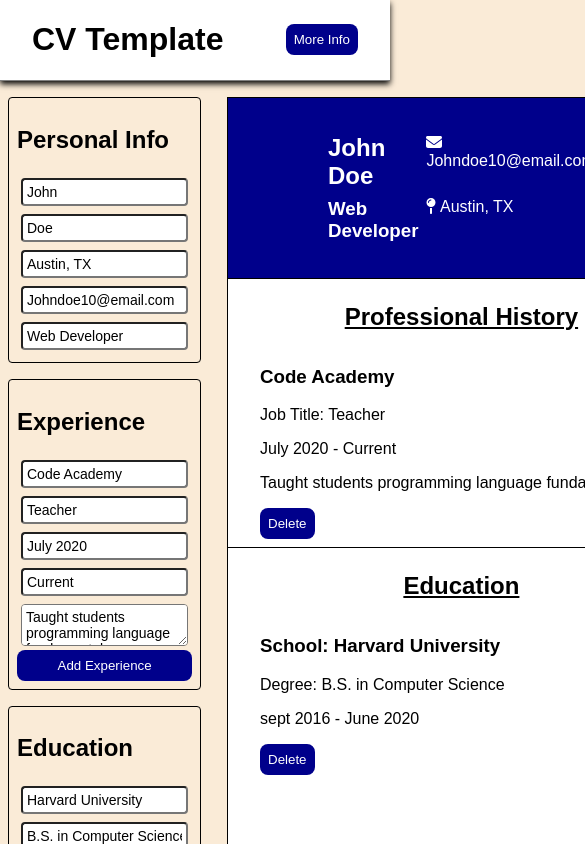
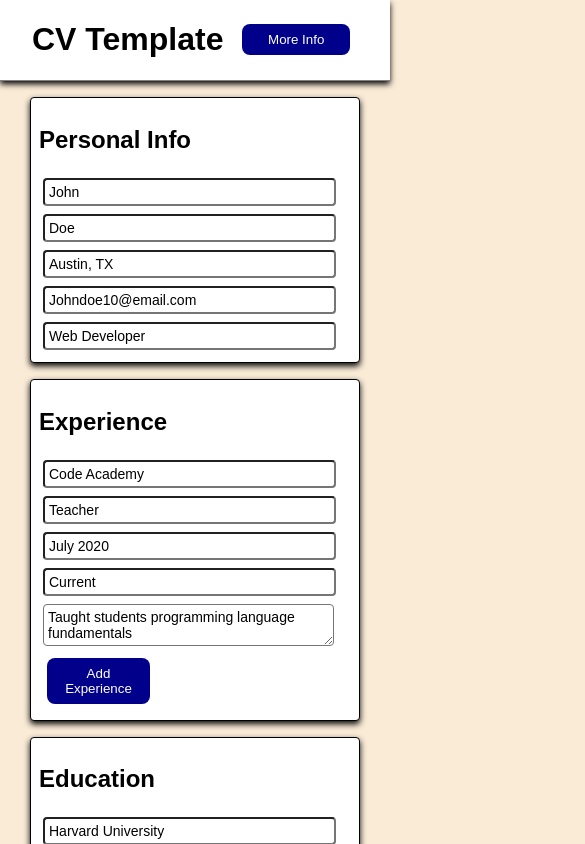
Before and after one commit to Dillonpw/cv-template, a React (Vite) app: page / in a window 390 px wide. Shown: the top 844 px of the page, 585 px wide, since content can reach past the window. Built offline with nearby package versions, Linux system fonts and the light colour scheme.

Commit message:
adjusted for mobile

```diff
--- a/src/index.css
+++ b/src/index.css
@@ -29,7 +29,6 @@ body {
 
 .formSection {
     grid-area: 1/1/2/2;
-    margin-left: 0.5rem;
 }
 
 .templateSection {
@@ -37,11 +36,12 @@ body {
     grid-area: 1/2/2/4;
     margin-right: 0.5rem;
     background-color: white;
+    box-shadow: 0px 3px 6px 0px;
 }
 
 .templateSection > h2 {
     text-align: center;
-    margin: .5rem;
+    margin: 0.5rem;
     padding-top: 1rem;
 }
 
@@ -55,6 +55,8 @@ body {
     margin-bottom: 1rem;
     border-radius: 0.25rem;
     padding: 0.5rem;
+    background-color: white;
+    box-shadow: 0px 3px 6px 0px;
 }
 
 .footer {
@@ -86,3 +88,22 @@ button:hover {
     background-color: #1d4ed8;
     transform: scale(1.05);
 }
+
+@media screen and (max-width: 500px) {
+    .formSection {
+        grid-area: 1/1/1/2;
+        width: 100vw;
+        display: flex;
+        justify-contnt: center;
+        align-items: center;
+        flex-direction: column;
+    }
+    .templateSection {
+        grid-area: 2/1/3/3;
+    }
+
+    button{
+        width:33%;
+        margin: .5rem;
+    }
+}
```
